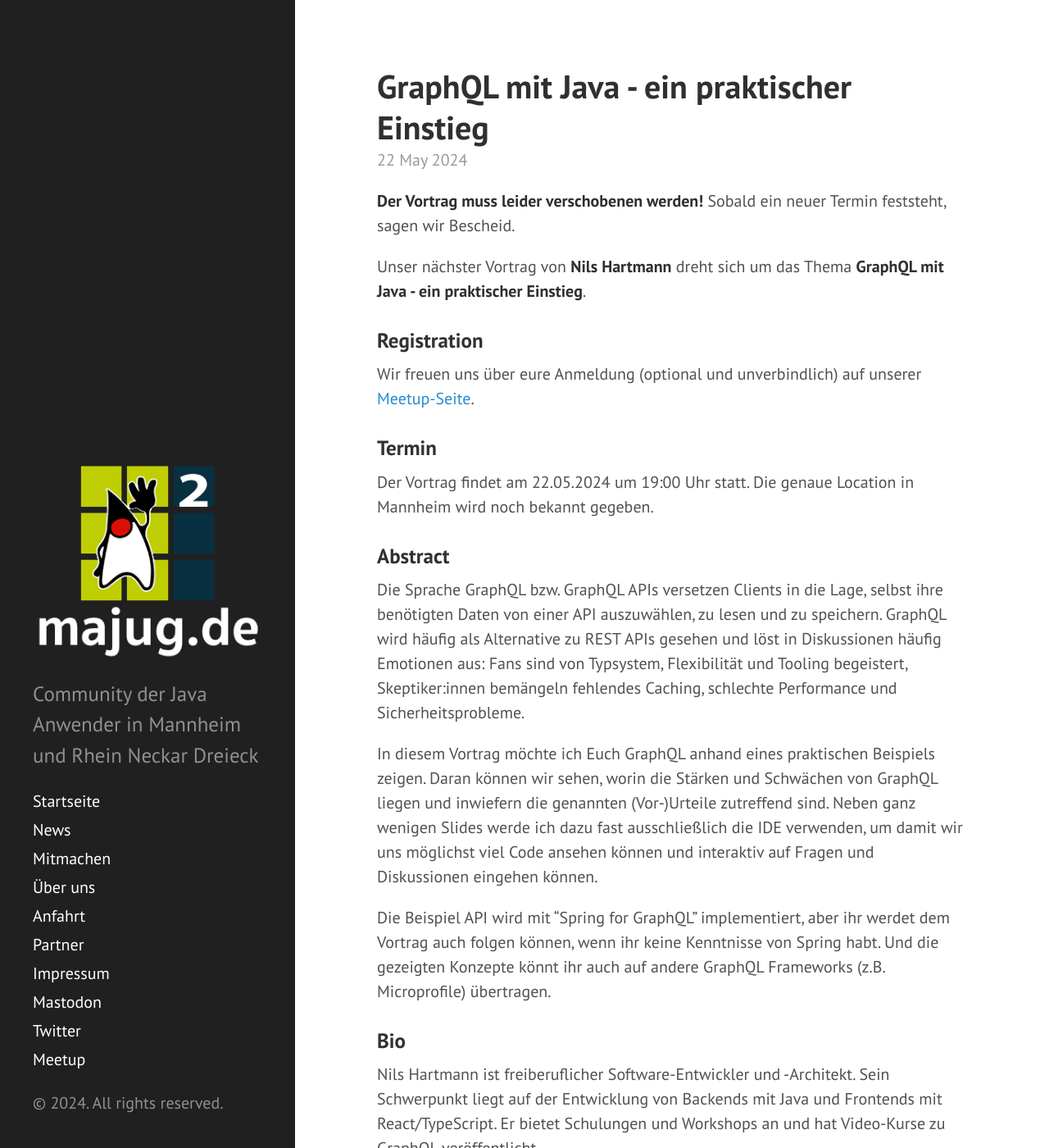
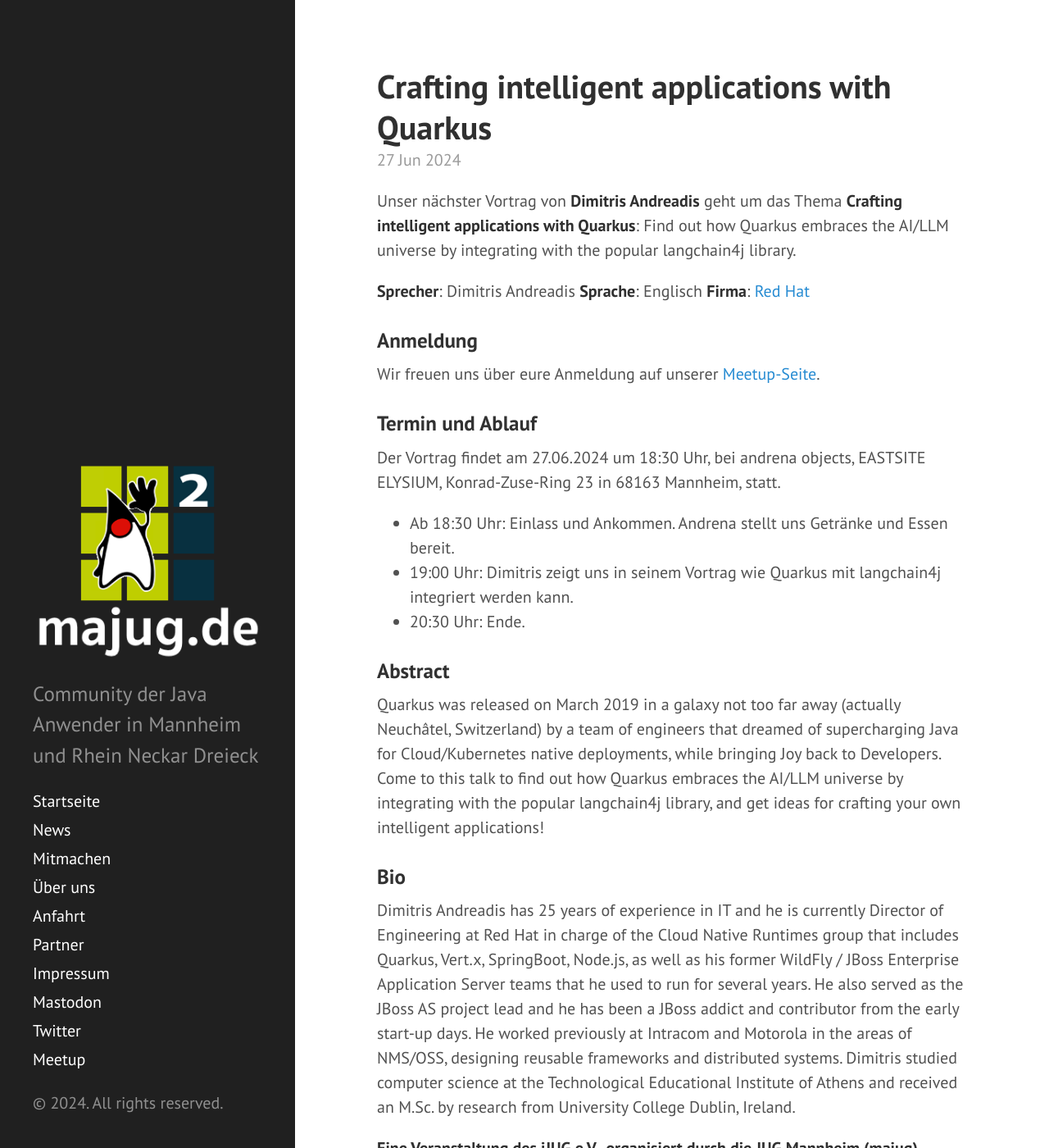
Before and after one commit to majug/majug.github.io, a Jekyll site: the page built from index.html, in a window 1280 px wide and 1400 px high. Shown: the whole window at 82% size. Built offline with Jekyll 4.4.1, drawn with Linux system fonts in a browser that asks for light colours; some of the changed text lies outside the part shown.

Commit message:
Added Quarkus with langchain4j

```diff
--- /dev/null
+++ b/_posts/2024-06-27-Quarkus-with-langchain4j.md
@@ -0,0 +1,30 @@
+---
+layout: post
+title: "Crafting intelligent applications with Quarkus"
+speaker: "Dimitris Andreadis"
+location: "Andrena Objects, EASTSITE ELYSIUM, Konrad-Zuse-Ring 23, 68163 Mannheim"
+state: startpage
+---
+
+Unser nächster Vortrag von **Dimitris Andreadis** geht um das Thema **Crafting intelligent applications with Quarkus**: Find out how Quarkus embraces the AI/LLM universe by integrating with the popular langchain4j library.
+
+**Sprecher**: Dimitris Andreadis **Sprache**: Englisch **Firma**: [Red Hat](https://quarkus.io/)
+
+### Anmeldung
+Wir freuen uns über eure Anmeldung auf unserer [Meetup-Seite](https://www.meetup.com/mannheim-java-usergroup/events/301337967/).
+
+
+### Termin und Ablauf
+Der Vortrag findet am 27.06.2024 um 18:30 Uhr, bei andrena objects, EASTSITE ELYSIUM, Konrad-Zuse-Ring 23 in 68163 Mannheim, statt.
+* Ab 18:30 Uhr: Einlass und Ankommen. Andrena stellt uns Getränke und Essen bereit.
+* 19:00 Uhr: Dimitris zeigt uns in seinem Vortrag wie Quarkus mit langchain4j integriert werden kann.
+* 20:30 Uhr: Ende.
+
+### Abstract
+Quarkus was released on March 2019 in a galaxy not too far away (actually Neuchâtel, Switzerland) by a team of engineers that dreamed of supercharging Java for Cloud/Kubernetes native deployments, while bringing Joy back to Developers. Come to this talk to find out how Quarkus embraces the AI/LLM universe by integrating with the popular langchain4j library, and get ideas for crafting your own intelligent applications!
+
+### Bio
+Dimitris Andreadis has 25 years of experience in IT and he is currently Director of Engineering at Red Hat in charge of the Cloud Native Runtimes group that includes Quarkus, Vert.x, SpringBoot, Node.js, as well as his former WildFly / JBoss Enterprise Application Server teams that he used to run for several years. He also served as the JBoss AS project lead and he has been a JBoss addict and contributor from the early start-up days. He worked previously at Intracom and Motorola in the areas of NMS/OSS, designing reusable frameworks and distributed systems. Dimitris studied computer science at the Technological Educational Institute of Athens and received an M.Sc. by research from University College Dublin, Ireland.
+
+
+**Eine Veranstaltung des iJUG e.V., organisiert durch die JUG Mannheim (majug).**
```
Also changed, not shown: _posts/2024-05-22-GraphQL-mit-Java.md (+0 -1 lines).
